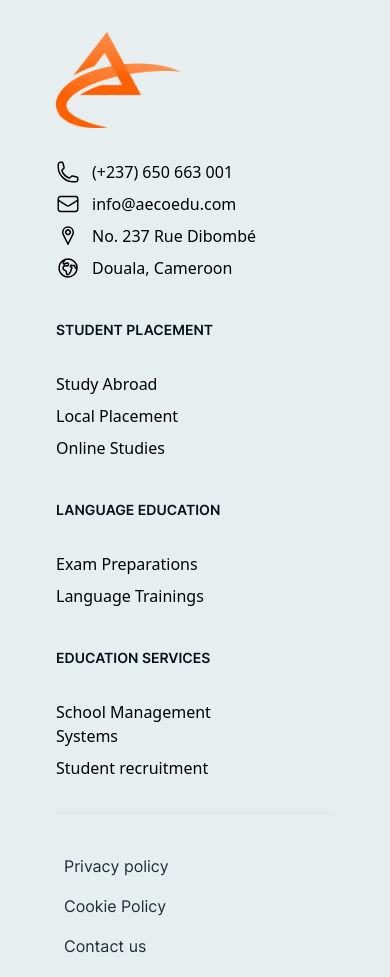
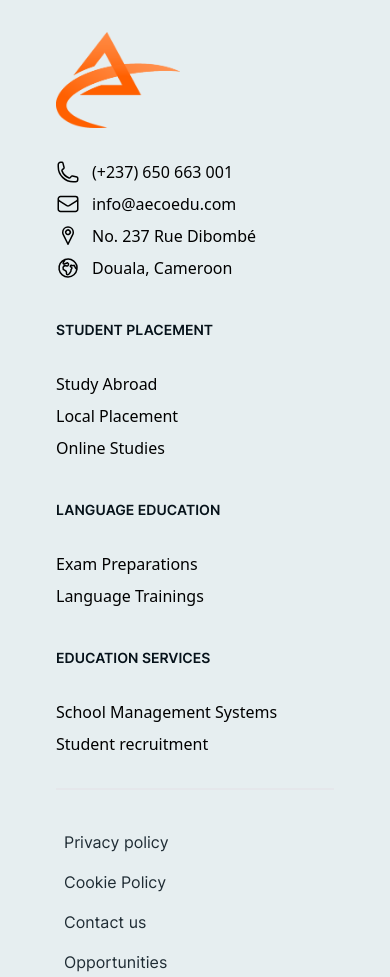
Before and after one commit to Rouclec/aeco-edu, a Next.js app: page / in a window 390 px wide. Shown: the part 6640-7617 px from the top of the page. Built offline with nearby package versions, Linux system fonts and the light colour scheme.

Commit message:
footer fix

```diff
--- a/src/components/general/TopNav.component.tsx
+++ b/src/components/general/TopNav.component.tsx
@@ -314,7 +314,7 @@ const TopNav: FC<Props> = ({ children }) => {
               />
             </Link>
           </div>
-          <div className="grid grid-cols-1 md:grid-cols-5 lg:grid-cols-7 gap-x-28 gap-y-10">
+          <div className="grid grid-cols-1 md:grid-cols-5 lg:grid-cols-7 gap-x-2 md:gap-x-10 lg:gap-x-28 gap-y-10">
             <div className="grid gap-2 col-span-2 mt-8 [&>*]:hover:cursor-pointer">
               <a
                 className="relative flex gap-3 w-fit"
```
